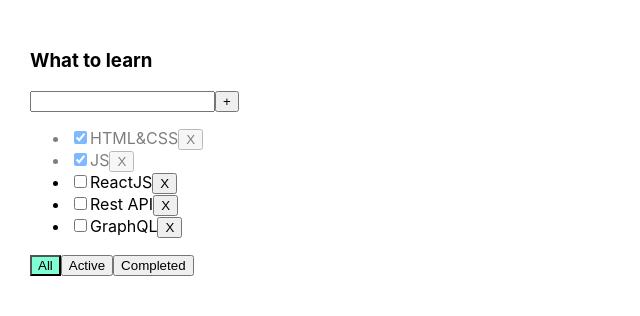
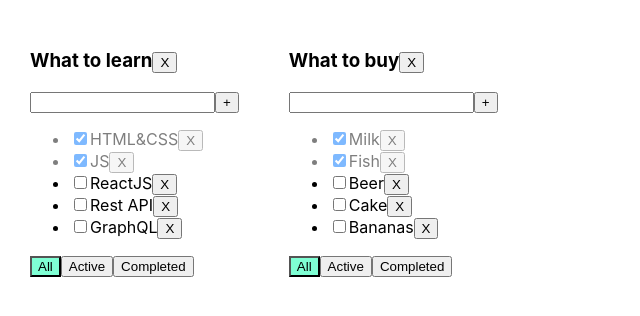
Before and after one commit to BeautyVika/todoList-ts, a React (Create React App) app: page / in a window 1280 px wide. Shown: the top 316 px of the page, without its empty margins (0-640 px from the left). Built offline with nearby package versions, Linux system fonts and the light colour scheme.

Commit message:
data structuring

```diff
--- a/src/App.tsx
+++ b/src/App.tsx
@@ -1,53 +1,92 @@
 import React, {useState} from 'react';
 import './App.css';
-import TodoList from './TodoList'
+import TodoList, {TaskType} from './TodoList'
 import {v1} from "uuid";
 
 export type FilterType = 'all' | 'active' | 'completed'
+type TodoListsType = {
+    id: string
+    title: string
+    filter: FilterType
+}
+type TasksStateType ={
+    [todoListId: string]: Array<TaskType>
+}
 
 function App() {
-    let [tasks, setTasks] = useState([
-        { id: v1(), title: "HTML&CSS", isDone: true },
-        { id: v1(), title: "JS", isDone: true },
-        { id: v1(), title: "ReactJS", isDone: false },
-        { id: v1(), title: "Rest API", isDone: false },
-        { id: v1(), title: "GraphQL", isDone: false }
+    const todoListId_1 = v1()
+    const todoListId_2 = v1()
+
+    let [todoLists, setTodoLists] = useState<Array<TodoListsType>>([
+        {id: todoListId_1, title: 'What to learn', filter: 'all'},
+        {id: todoListId_2, title: 'What to buy', filter: 'all'}
     ])
+    let [tasks, setTasks] = useState<TasksStateType> ({
+        [todoListId_1]: [
+            { id: v1(), title: "HTML&CSS", isDone: true },
+            { id: v1(), title: "JS", isDone: true },
+            { id: v1(), title: "ReactJS", isDone: false },
+            { id: v1(), title: "Rest API", isDone: false },
+            { id: v1(), title: "GraphQL", isDone: false }
+        ],
+        [todoListId_2]: [
+            { id: v1(), title: "Milk", isDone: true },
+            { id: v1(), title: "Fish", isDone: true },
+            { id: v1(), title: "Beer", isDone: false },
+            { id: v1(), title: "Cake", isDone: false },
+            { id: v1(), title: "Bananas", isDone: false }
+        ]
+    })
 
-    const removeTasks = (taskId: string) => {
-        let filteredTasks = tasks.filter(el => el.id !== taskId)
-        setTasks(filteredTasks)
+    const removeTasks = (taskId: string, todoListId: string) => {
+        // const copyTasks ={...tasks}
+        // copyTasks[todoListId]= copyTasks[todoListId].filter(tl=>tl.id !== taskId)
+        // setTasks(copyTasks)
+        setTasks({...tasks, [todoListId]: tasks[todoListId].filter(tl => tl.id !== taskId)})
     }
-    const addTask =(title: string) => {
-        let newTask = { id: v1(), title: title, isDone: true }
-        setTasks([newTask, ...tasks])
+    const addTask =(title: string, todoListId: string) => {
+        let newTask: TaskType = { id: v1(), title: title, isDone: false }
+        setTasks({...tasks, [todoListId]: [newTask, ...tasks[todoListId]]})
     }
-    const changeTasksStatus = (newId: string, newIsDone: boolean) => {
-        setTasks((tasks.map(el => el.id === newId ? {...el, isDone: newIsDone} : el)))
+    const changeTasksStatus = (newId: string, newIsDone: boolean, todoListId: string) => {
+        setTasks({...tasks,
+                       [todoListId]: tasks[todoListId].map(el => el.id === newId ? {...el, isDone: newIsDone} : el)})
     }
+    const changeTodoListFilter = (filter: FilterType, todoListId: string) => {
+        setTodoLists(todoLists.map(tl => tl.id === todoListId ? {...tl, filter:filter} : tl))
+    }
+    const getFilteredTasks = (t:Array<TaskType>, f: FilterType) => {
+        let tasksForTodoList = t
+        if (f === 'active') {
+            tasksForTodoList = t.filter(el => !el.isDone)
+        }
+        if (f === 'completed') {
+            tasksForTodoList = t.filter(el => el.isDone)
+        }
+        return tasksForTodoList
+    }
+    const removeTodoList = (todoListId: string) => {
+        setTodoLists(todoLists.filter(tl => tl.id !== todoListId))
+        delete tasks[todoListId]
+    }
+    const todoListComponent = todoLists.map((tl) => {
 
-    let [filter, setFilter] = useState<FilterType>('all')
-
-    let tasksForTodoList = tasks
-    if (filter === 'active') {
-        tasksForTodoList = tasks.filter(el => !el.isDone)
-    }
-    if (filter === 'completed') {
-        tasksForTodoList = tasks.filter(el => el.isDone)
-    }
-    const filterTasks = (value: FilterType)=>{
-        setFilter(value)
-    }
+        return <TodoList key={tl.id}
+                         title= {tl.title}
+                         todoListId={tl.id}
+                         filter={tl.filter}
+                         removeTasks={removeTasks}
+                         addTask={addTask}
+                         removeTodoList={removeTodoList}
+                         changeTasksStatus={changeTasksStatus}
+                         changeTodoListFilter={changeTodoListFilter}
+                         tasks={getFilteredTasks(tasks[tl.id], tl.filter)}
+                         />
+    })
 
     return (
         <div className="App">
-           <TodoList title='What to learn'
-                     tasks={tasksForTodoList}
-                     removeTasks={removeTasks}
-                     filterTasks={filterTasks}
-                     addTask={addTask}
-                     changeTasksStatus={changeTasksStatus}
-                     filter={filter}/>
+            {todoListComponent}
         </div>
     );
 }
--- a/src/TodoList.tsx
+++ b/src/TodoList.tsx
@@ -4,50 +4,51 @@
 
 type PropsType = {
     title: string
+    todoListId: string
+    filter: FilterType
     tasks: Array<TaskType>
-    removeTasks: (taskId: string) => void
-    filterTasks: (filter: FilterType) => void
-    addTask: (title: string)=> void
-    changeTasksStatus: (newId: string, newIsDone: boolean) => void
-    filter: FilterType
+    removeTasks: (taskId: string, todoListId: string) => void
+    changeTodoListFilter: (filter: FilterType, todoListId: string) => void
+    addTask: (title: string, todoListId: string) => void
+    removeTodoList: (todoListId: string) => void
+    changeTasksStatus: (newId: string, newIsDone: boolean, todoListId: string) => void
 }
-type TaskType ={
+export type TaskType = {
     id: string
     title: string
     isDone: boolean
 }
 
-const TodoList =(props: PropsType)=>{
+const TodoList = (props: PropsType) => {
 
     let [title, setTitle] = useState('')
     let [error, setError] = useState<null | string>(null)
 
-    const onChangeHandler =(event: ChangeEvent<HTMLInputElement>)=>{
+    const onChangeHandler = (event: ChangeEvent<HTMLInputElement>) => {
         setTitle(event.currentTarget.value)
     }
-    const onKeyPressHandler =(event: KeyboardEvent<HTMLInputElement>) =>{
+    const onKeyPressHandler = (event: KeyboardEvent<HTMLInputElement>) => {
         setError(null)
-        if(event.key === 'Enter'){
+        if (event.key === 'Enter') {
             addTaskHandler()
         }
     }
-    const addTaskHandler =()=>{
-        if (title.trim() !== ''){
-            props.addTask(title.trim())
+    const addTaskHandler = () => {
+        if (title.trim() !== '') {
+            props.addTask(title.trim(), props.todoListId)
             setTitle('')
-        }else {
+        } else {
             setError('Title is required')
         }
     }
     const onChangeFilter = (filter: FilterType) => {
-        props.filterTasks(filter)
+        props.changeTodoListFilter(filter, props.todoListId)
     }
     const mapTasks = props.tasks.map((el) => {
-        const onClickHandler =()=> props.removeTasks(el.id)
+        const onClickHandler = () => props.removeTasks(el.id, props.todoListId)
         const onChangeHandler = (e: ChangeEvent<HTMLInputElement>) => {
-            props.changeTasksStatus(el.id, e.currentTarget.checked)
+            props.changeTasksStatus(el.id, e.currentTarget.checked, props.todoListId)
         }
-
         return (
             <li key={el.id} className={el.isDone ? 'is-done' : ''}>
                 <input
@@ -62,9 +63,15 @@
     const all = props.filter === 'all' ? 'active-filter' : ''
     const active = props.filter === 'active' ? 'active-filter' : ''
     const completed = props.filter === 'completed' ? 'active-filter' : ''
+
+    const removeTodoList = () => props.removeTodoList(props.todoListId)
+
     return (
         <div>
-            <h3>{props.title}</h3>
+            <h3>
+                {props.title}
+                <button onClick={removeTodoList}>X</button>
+            </h3>
             <div>
                 <input value={title}
                        onChange={onChangeHandler}
```
